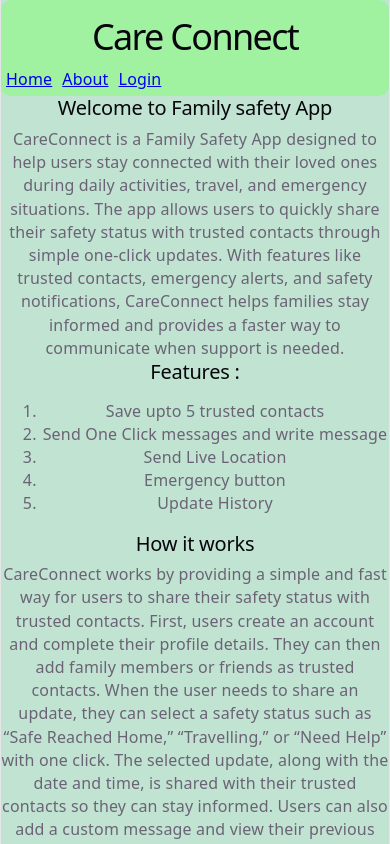
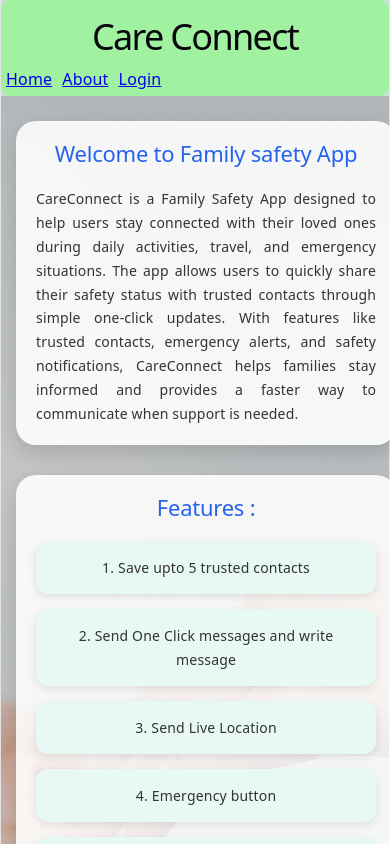
Before and after one commit to Munnisha-code/Final-Project-Unit1-CareConnect, a React (Vite) app: page / in a window 390 px wide. Shown: the top 844 px of the page. Built offline with nearby package versions, Linux system fonts and the light colour scheme.

Commit message:
Add Home page design with background image, card layout, CSS grid features, and responsive styling.

```diff
--- a/src/pages/Home.jsx
+++ b/src/pages/Home.jsx
@@ -4,8 +4,8 @@
 
 function Home(){
     return(
-  <main>
-        <section>
+  <main className = 'home-container'>
+        <section className = "hero-section">
             <h2>Welcome to Family safety App</h2>
             <p>
                  CareConnect is a Family Safety App designed to help users stay connected with their loved ones during daily activities, travel, and emergency situations.
@@ -13,7 +13,7 @@ function Home(){
             </p>
         </section>
 
-        <section>
+        <section className="features-section">
            <h2> Features : </h2>
 
             <ol>
@@ -25,7 +25,8 @@ function Home(){
             </ol>
 
         </section>
-        <section>
+
+        <section className="works-section">
             <h2> How it works</h2>
             <p>
                 CareConnect works by providing a simple and fast way for users to share their safety status with trusted contacts. First, users create an account and complete their profile details.
--- a/src/pages/Pages.css
+++ b/src/pages/Pages.css
@@ -1,6 +1,136 @@
+
+/* --------------------- Home Page Styling  ---------------------*/
+
+.home-container {
+
+    background-image: url("../assets/careconnect.jpg");
+    min-height: 100vh;
+    background-size: cover;
+    background-position: center;
+    background-repeat: no-repeat;
+    padding: 40px 20px;
+    display: flex;
+    flex-direction: column;
+    gap: 30px;
+}
+
+.hero-section,
+.features-section,
+.works-section {
+
+    width: 90%;
+    max-width: 900px;
+    margin: auto;
+    background-color: rgba(255, 255, 255, 0.88);
+    padding: 25px;
+    border-radius: 20px;
+    box-shadow: 0 8px 20px rgba(0,0,0,0.15);
+    transition: 1s;
+}
 
 
-/* Thankyou page */
+.hero-section:hover,
+.features-section:hover,
+.works-section:hover {
+
+    transform: translateY(-5px);
+
+}
+
+.hero-section h2,
+.features-section h2,
+.works-section h2 {
+
+    text-align: center;
+
+    color: #2563eb;
+
+    margin-bottom: 20px;
+
+}
+
+.hero-section p,.works-section p {
+
+    color: #333;
+    font-size: 16px;
+    line-height: 1.7;
+    text-align: justify;
+
+}
+
+.features-section ol {
+
+    display: grid;
+    grid-template-columns: repeat(2, 1fr);
+    gap: 15px;
+    padding: 0;
+
+}
+
+
+.features-section li {
+
+    list-style-position: inside;
+    background-color: #e8f8f5;
+    padding: 15px;
+    border-radius: 12px;
+    font-size: 16px;
+    color: #333;
+    box-shadow: 0 3px 8px rgba(0,0,0,0.1);
+
+}
+
+@media(max-width:768px){
+
+    .home-container {
+        padding: 25px 15px;
+
+    }
+
+    .hero-section,.features-section,.works-section {
+
+        width: 95%;
+        padding: 20px;
+
+    }
+
+
+    .features-section ol {
+        grid-template-columns: 1fr;
+
+    }
+
+}
+
+
+@media(max-width:480px){
+
+    .hero-section h2,
+    .features-section h2,
+    .works-section h2 {
+
+        font-size: 22px;
+
+    }
+
+
+    .hero-section p,
+    .works-section p {
+
+        font-size: 14px;
+
+    }
+
+
+    .features-section li {
+
+        font-size: 14px;
+
+    }
+
+}
+
+/*-------------------------Thankyou page----------------------------- */
 
 .thankyou-container {
     min-height: calc(100vh - 120px);
```
Also changed, not shown: src/assets/careconnect.jpg (added).
